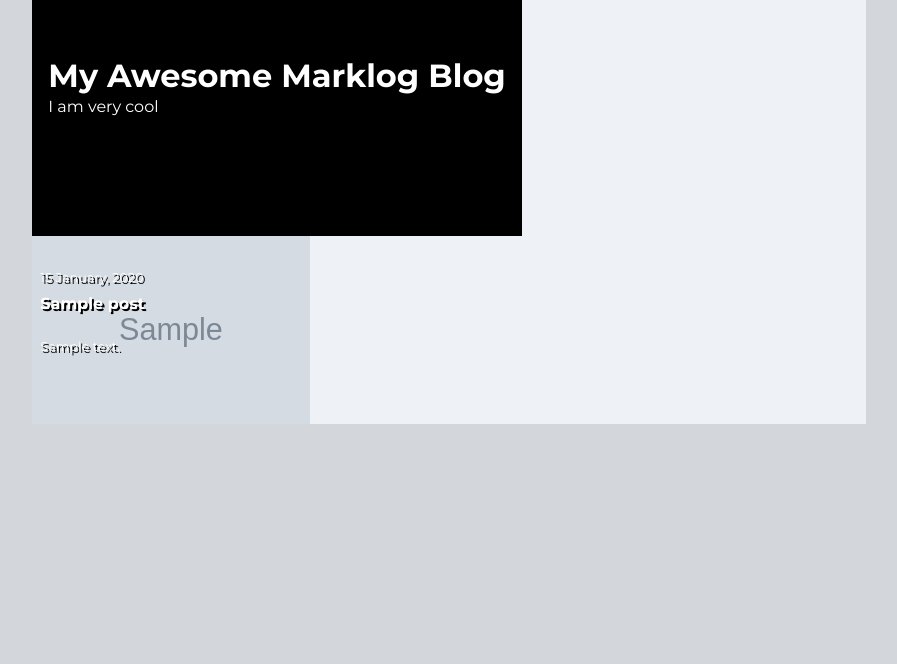
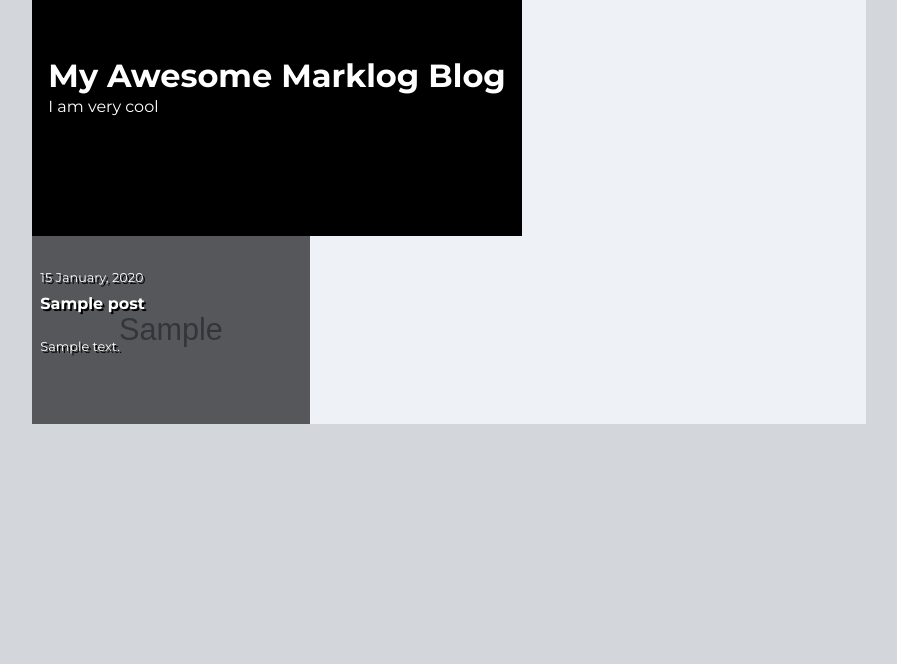
Before and after one commit to KelvinLu/octo-marklog, a Flask app: page / in a window 1280 px wide. Shown: the top 664 px of the page, without its empty margins (191-1088 px from the left). Run offline with Flask 2, Linux system fonts and the light colour scheme; tables that the repository leaves empty hold one stand-in row (values such as "Sample post"); grey boxes marked "Sample" are stand-in pictures; parts of the project's set-up code (start-up, migrations or seed data) failed here and were passed over.

Commit message:
this css is getting crazy

```diff
--- a/marklog/static/css/listings.css
+++ b/marklog/static/css/listings.css
@@ -54,12 +54,23 @@ div.listing div.expand {
 div.listing div.bg.image {
 	background-size: cover;
 	background-position: center center;
+}
+
+div.listing div.bg.overlay.dark {
+	opacity: 0.6;
+}
+
+div.listing div.bg.overlay.light {
+	opacity: 0.2;
+}
+
+div.listing div.bg.overlay {
 	-webkit-transition: opacity 0.2s;
 	transition: opacity 0.2s;
 }
 
-div.listing div.bg.image:hover {
-	opacity: 0.5;
+div.listing div.bg.overlay:hover {
+	opacity: 0.1;
 }
 
 div.listing p.date {
--- a/marklog/templates/listings.html
+++ b/marklog/templates/listings.html
@@ -31,11 +31,15 @@
         <div class="listing padded">
           <a class="postlink" href="/post/{{ post.slug }}">
 
+          {% if post.previewimage %}
+            <div class="bg padded float expand image" style="background-image: url({{ post.previewimage }});">
+            </div>
+            <div class="bg padded float expand overlay dark" style="background-color: black;">
+            </div>
+          {% else %}
             <div class="bg padded float expand color" style="background-color: {{ post_colors|random }};">
             </div>
-
-          {% if post.previewimage %}
-            <div class="bg padded float expand image" style="background-image: url({{ post.previewimage }});">
+            <div class="bg padded float expand overlay light" style="background-color: black;">
             </div>
           {% endif %}
 
```
